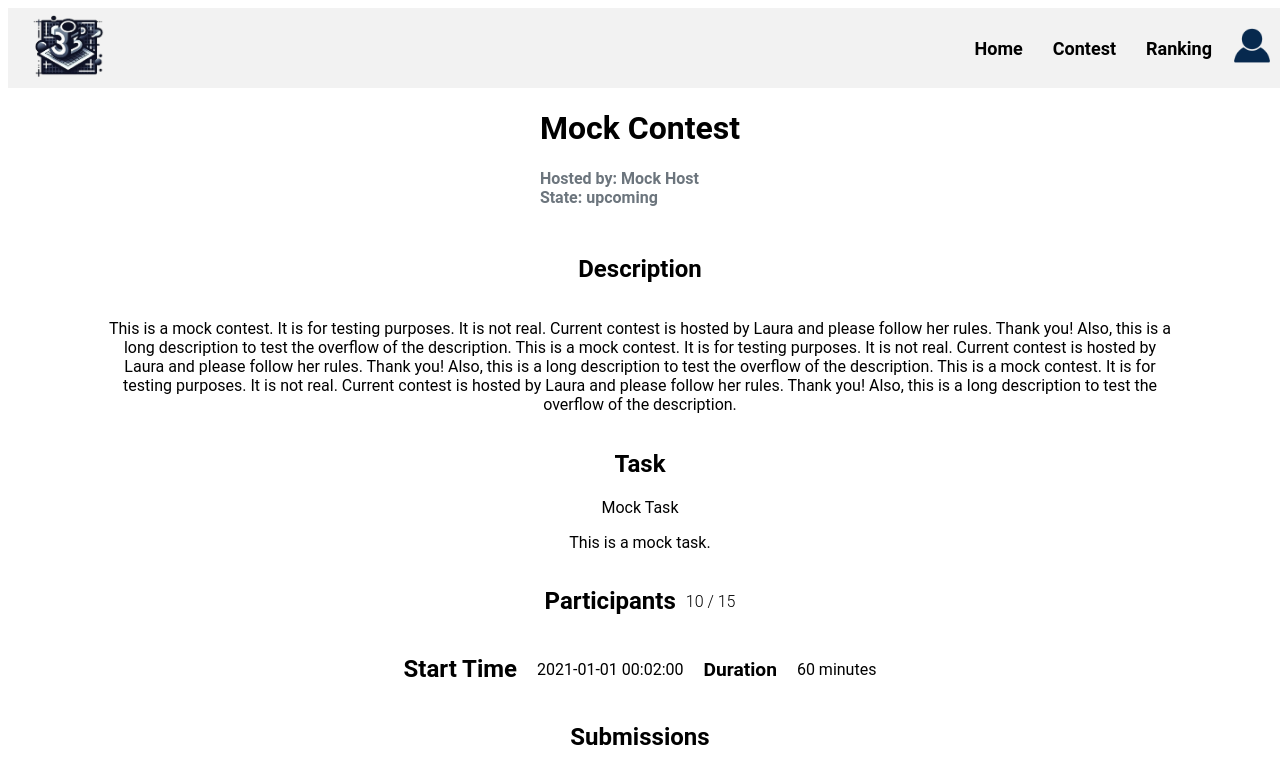
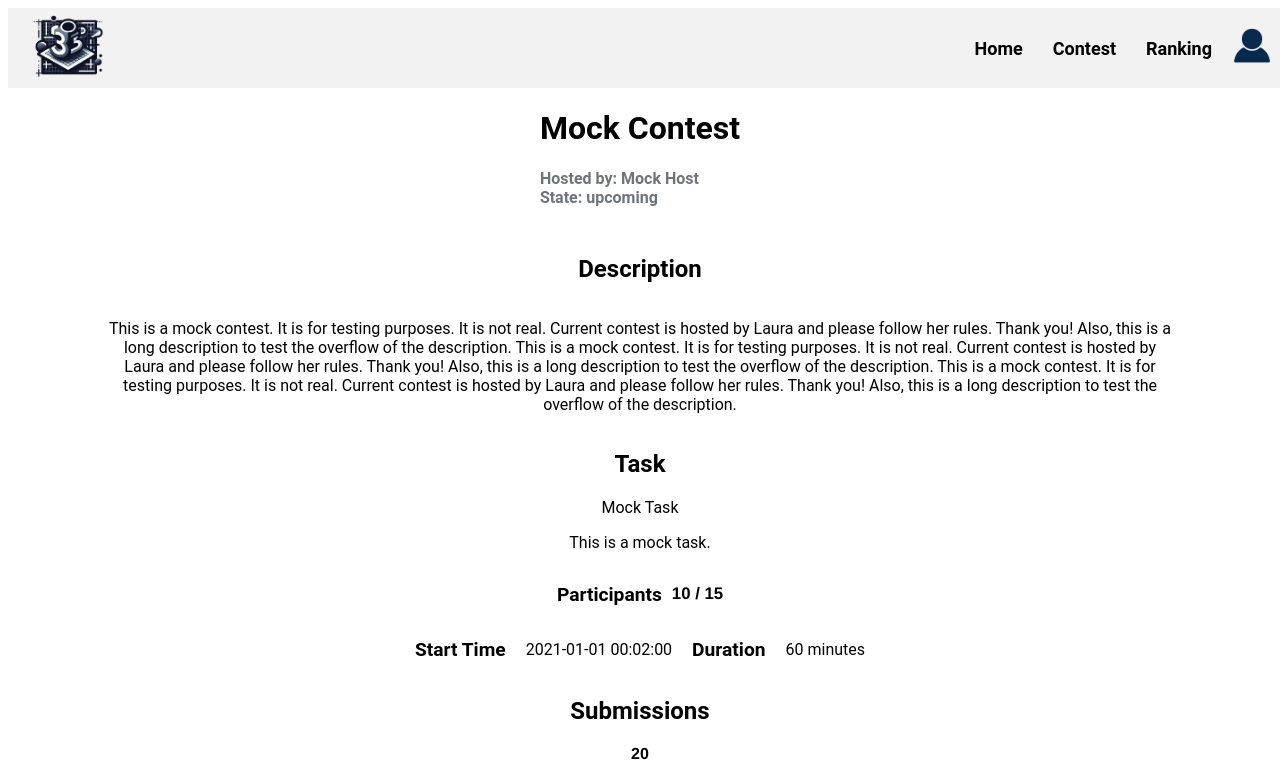
Before and after one commit to BlastOfMihh/ModellersDreamMotivation, an Angular app in the folder frontend/: page /contest in a window 1280 px wide. Shown: the top 772 px of the page. Built offline with nearby package versions, Linux system fonts and the light colour scheme.

Commit message:
contest-page finalizare cu stil 🎯

```diff
--- a/frontend/src/app/contestPages/contest-page/contest-page.component.html
+++ b/frontend/src/app/contestPages/contest-page/contest-page.component.html
@@ -15,7 +15,7 @@
             <p class="card-text">{{ contest.task.description }}</p>
           </div>
           <div class="participants-section">
-            <h2 class="card-subtitle mb-2 text-muted">Participants</h2>
+            <h2 class="participants-title">Participants</h2>
             <p class="card-text-participants">{{ contest.participants }} / {{ contest.maximumParticipants }}</p>
           </div>
           <div class="duration-section">
--- a/frontend/src/app/contestPages/contest-page/contest-page.component.scss
+++ b/frontend/src/app/contestPages/contest-page/contest-page.component.scss
@@ -66,14 +66,20 @@
 .participants-section {
     display: flex;
     flex-direction: row;
-    justify-content: flex-start;
-    align-items: center;
+    justify-content: center;
+    align-items: flex-start;
     gap: 10px;
 }
 
+.participants-title {
+    font-size: 1.2em;
+    font-family: 'Roboto', sans-serif;
+}
+
 .card-text-participants {
-    font-weight: 300;
-    font-family: 'Roboto', sans-serif;
+    font-size: 1.05em;
+    font-weight: bold;
+    font-family:'Franklin Gothic Medium', 'Arial Narrow', Arial, sans-serif;
 }
 
 .submissions-score-section {
@@ -85,10 +91,14 @@
     width: 100%;
 }
 
-.submissions-score-section h2,
-.submissions-score-section p,
-.submissions-score-section button {
-    margin-bottom: 20px;
+.start-time-title {
+    font-size: 1.2em;
+    font-family: 'Roboto', sans-serif;
+}
+
+.card-text-start-time {
+    font-size: 1em;
+    font-family: 'Roboto', sans-serif;
 }
 
 .duration-section {
@@ -110,6 +120,11 @@
     font-family: 'Roboto', sans-serif;
 }
 
+.card-text-submissions {
+    font-weight: bold;
+    font-family:'Franklin Gothic Medium', 'Arial Narrow', Arial, sans-serif;
+}
+
 .view-submissions-btn {
     border: none;
     background-color: #2C74B3;
@@ -119,9 +134,10 @@
     padding: 5px 10px;
     border-radius: 7px;
     margin-top : 10px;
-    width:6vw;
+    width: auto;
     height: 4vh;
     min-width: fit-content;
+    white-space: nowrap;
 }
 
 .view-submissions-btn:hover {
```
